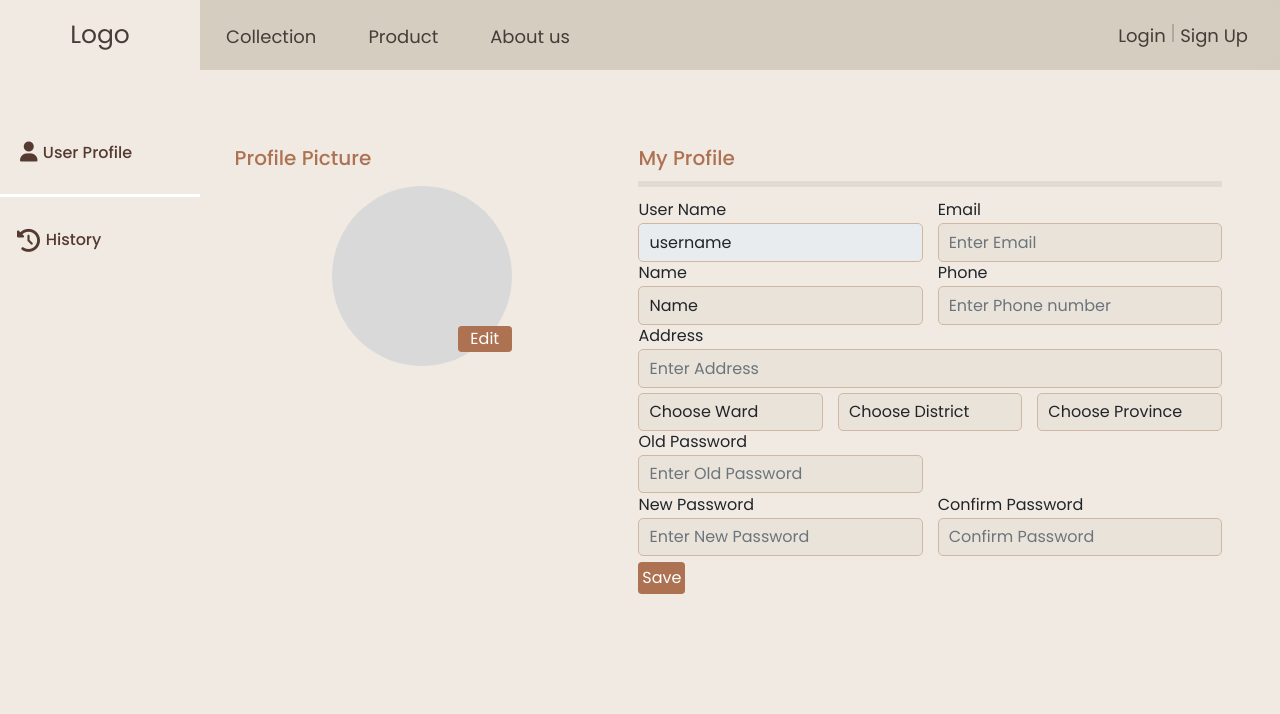
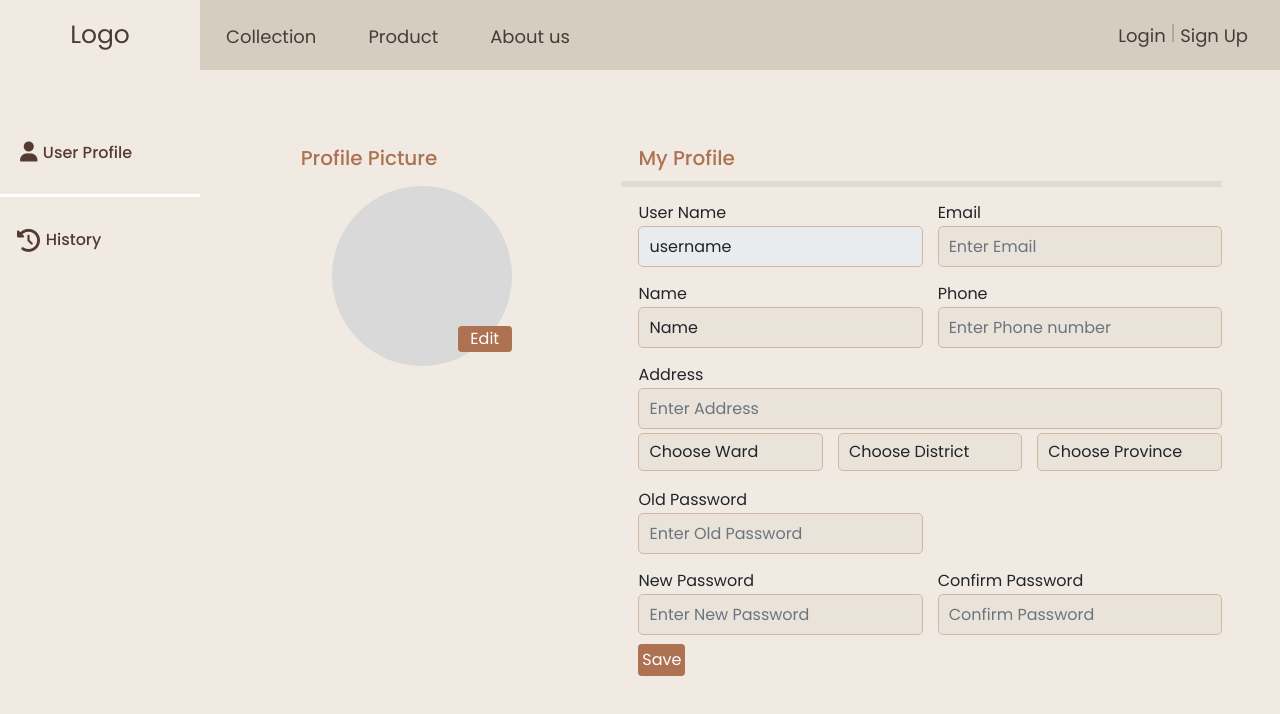
Before and after one commit to huylucwork/furniture-showroom, a React (Create React App) app in the folder client/: page /user/info in a window 1280 px wide. Shown: the top 714 px of the page. Built offline with nearby package versions, Linux system fonts and the light colour scheme; a web font is replaced by a local one.

Commit message:
position login, info

```diff
--- a/client/src/styles/info.css
+++ b/client/src/styles/info.css
@@ -106,7 +106,9 @@
   margin-top: 60px;
   color: #ad7252;
 }
-
+.center_pic{
+  margin-left: 17%;
+}
 .profileContainer {
   display: flex;
   width: 90%;
@@ -133,6 +135,7 @@
 }
 .profile_edit {
   margin-top: -0.3em;
+  margin-left: -1.1em;
   border: 3px solid rgba(186, 175, 158, 0.8);
   color: #baaf9ecc;
   background-color: #baaf9ecc;
@@ -147,7 +150,7 @@
 .save_btn {
   width: 8%;
   height: 12%;
-  margin-top: 3%;
+  margin-top: 4%;
 }
 .btn {
   border-color: none;
@@ -177,12 +180,15 @@
 }
 
 .form-label {
+  margin-top: 3px;
   margin-bottom: 5px;
 }
 
 .row_box {
-  margin-top: 2.8%;
-  margin-bottom: 2.2%;
+  /* margin-top: 2.8%;
+  margin-bottom: 2.2%; */
+  margin-top: 3%;
+  margin-bottom: 1%;
 }
 
 .row_box_size{
--- a/client/src/styles/login.css
+++ b/client/src/styles/login.css
@@ -69,6 +69,7 @@
     top: 42px;
     font-family: "Poppins", Arial, Helvetica, sans-serif;
     text-align: center;
+    font-weight: 300;
     color: #B06D40;
     font-size: 30px;
 }
@@ -114,6 +115,7 @@
     margin-top: -10px;
     border: 1px solid #D1B7A1;
     transform: translateX(-50%);
+;
 }
 
 .login_form_text-field_label {
--- a/client/src/user/info.jsx
+++ b/client/src/user/info.jsx
@@ -21,7 +21,7 @@ export default function Info() {
       <div className="history_content">
         <Row className="profileContainer">
           <Col className="left_side">
-            <div className="info_header">Profile Picture</div>
+            <div className="info_header center_pic">Profile Picture</div>
             <span class="circle">
               <Button className="edit_btn btn" variant="primary">
                 Edit
@@ -57,7 +57,7 @@ export default function Info() {
                 </Form.Group>
               </Row>
 
-              <Row className="mb-4 mt-4">
+              <Row className="mb-5 mt-5">
                 <Form.Group as={Col} controlId="name">
                   <Form.Label>Name</Form.Label>
                   <Form.Control
@@ -112,7 +112,7 @@ export default function Info() {
                 </Form.Group>
               </Row>
 
-              <Row className="mb-4 mt-4">
+              <Row className="mb-5 mt-5">
                 <Form.Group as={Col} controlId="password">
                   <Form.Label> Old Password</Form.Label>
                   <Form.Control
```
